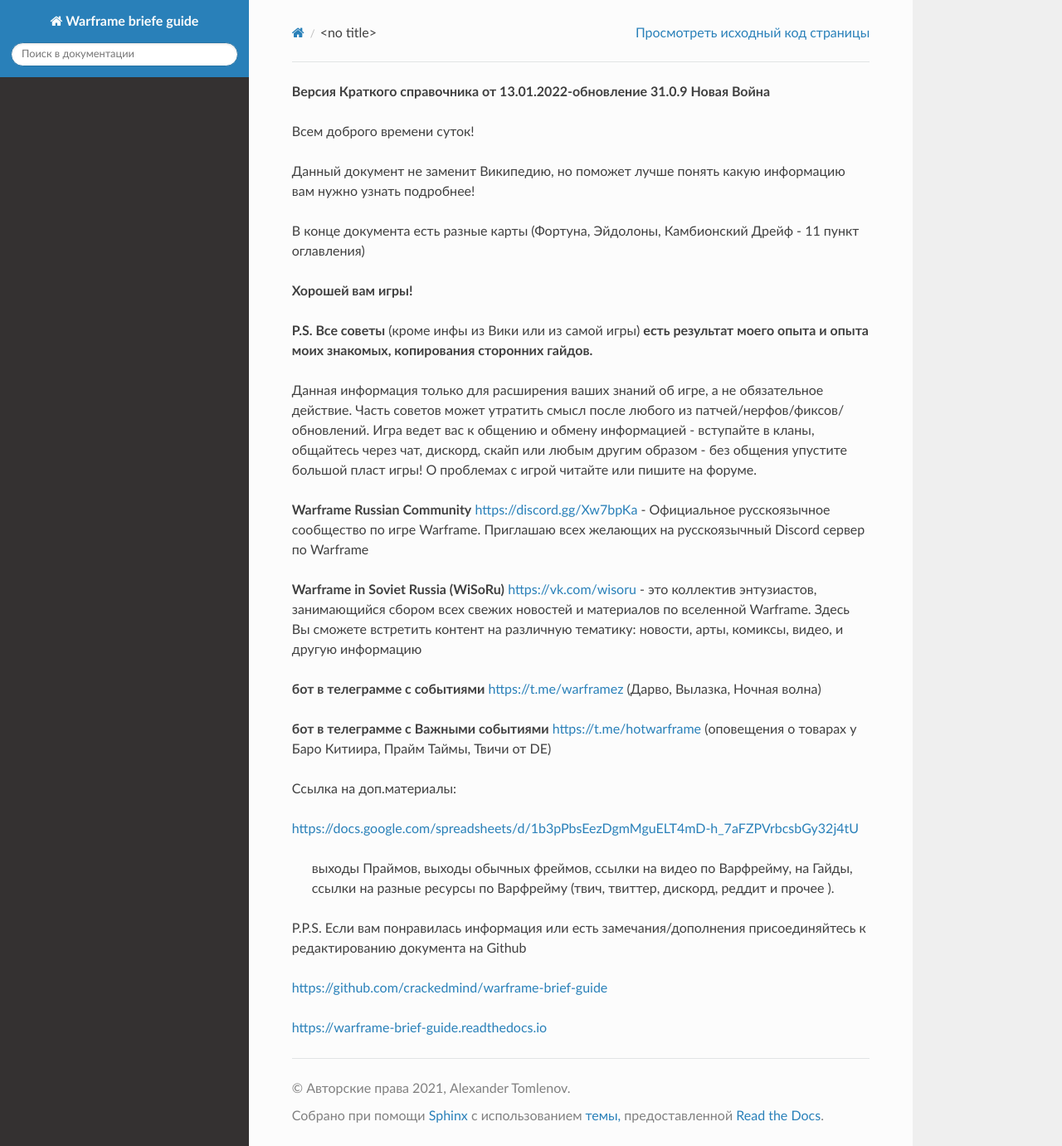
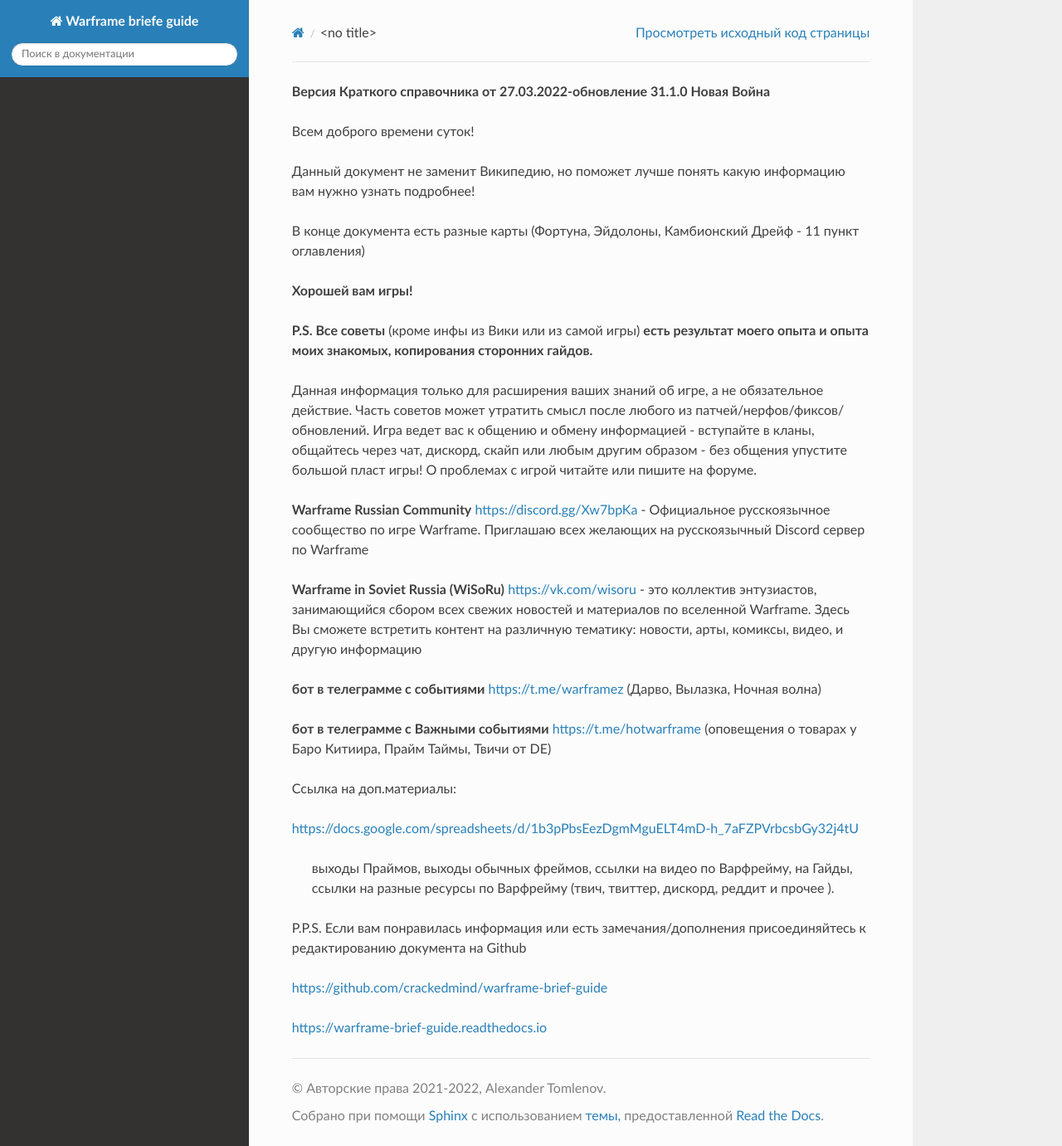
Before and after one commit to crackedmind/warframe-brief-guide, a Sphinx documentation site: the page built from source/contents.rst, in a window 1280 px wide and 1381 px high. Shown: the whole window at 83% size. Built offline with Sphinx 7.4.7 and the Read the Docs theme 2.0.0, drawn with Linux system fonts in a browser that asks for light colours.

Commit message:
2.D_разделение

```diff
--- a/source/conf.py
+++ b/source/conf.py
@@ -17,11 +17,11 @@
 # -- Project information -----------------------------------------------------
 
 project = 'Warframe briefe guide'
-copyright = '2021, Alexander Tomlenov'
+copyright = '2021-2022, Alexander Tomlenov'
 author = 'Alexander Tomlenov'
 
 # The full version, including alpha/beta/rc tags
-release = '31.0.9'
+release = '31.1.0'
 
 # -- General configuration ---------------------------------------------------
 
--- a/source/contents.rst
+++ b/source/contents.rst
@@ -1,4 +1,4 @@
-**Версия Краткого справочника от 13.01.2022-обновление 31.0.9  Новая Война**
+**Версия Краткого справочника от 27.03.2022-обновление 31.1.0  Новая Война**
 
 Всем доброго времени суток!
 
```
Also changed, not shown: source/02_d.md (+12 -7 lines).
